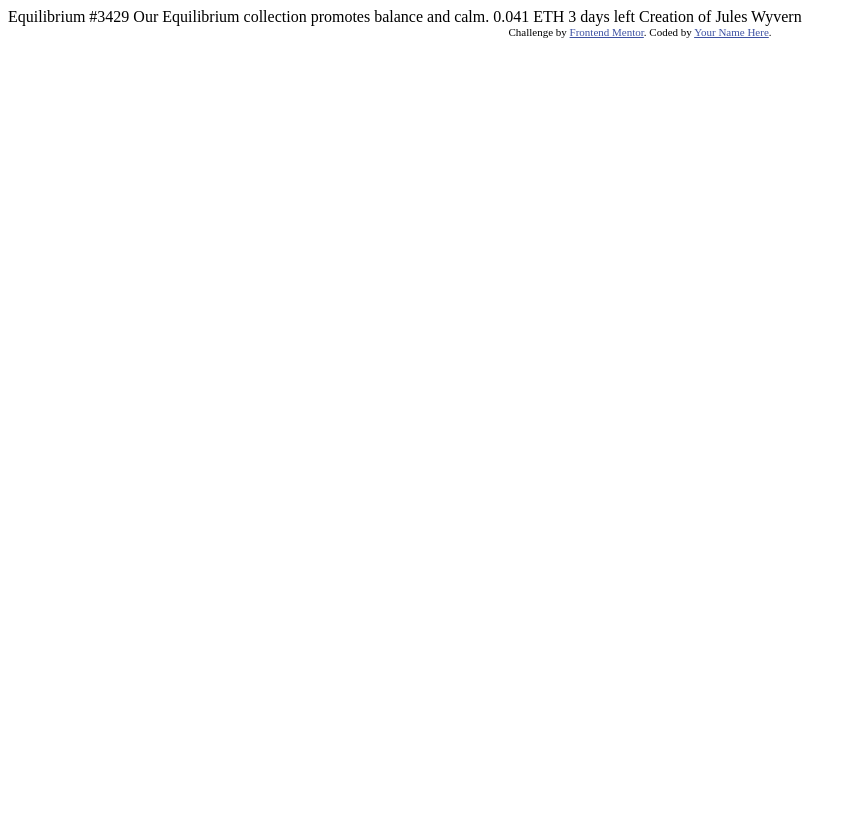
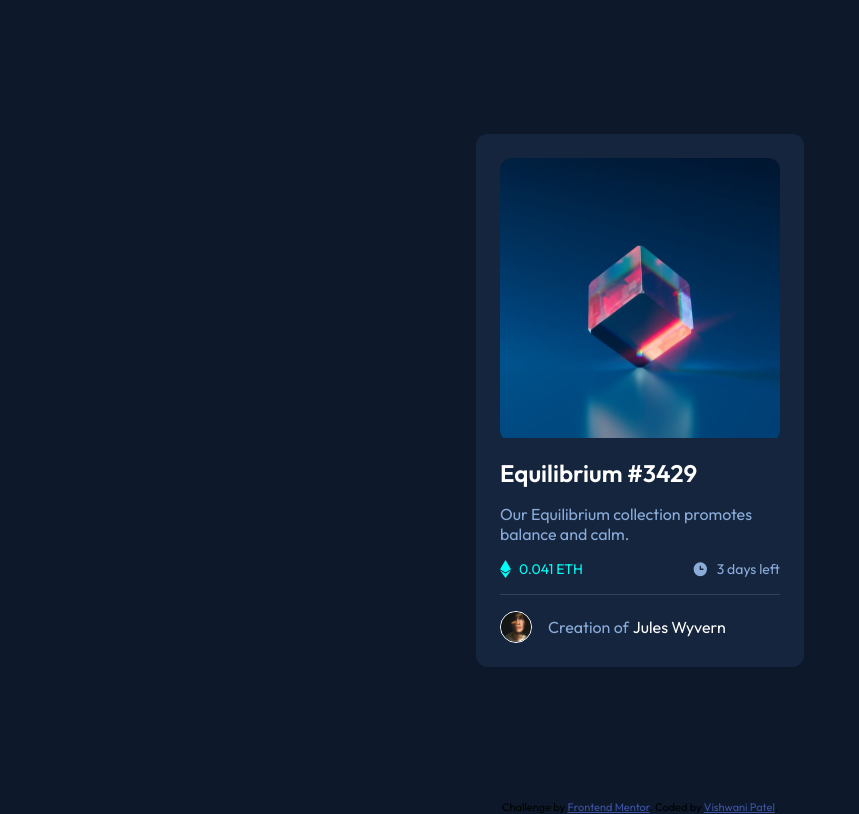
Before and after one commit to VishwaniPatel/NFT-preview-card-component, a plain HTML site: page index.html in a window 1280 px wide. Shown: the whole page, without its empty margins (0-859 px from the left). Drawn offline with Linux system fonts and the light colour scheme.

Commit message:
UI for card component

```diff
--- /dev/null
+++ b/assets/css/style.css
@@ -0,0 +1,90 @@
+/* Adding font-family */
+@import url('https://fonts.googleapis.com/css2?family=Outfit:wght@300;400;600&display=swap');
+/* Global styles */
+* {
+    margin: 0px;
+    padding: 0px;
+    box-sizing: border-box;
+}
+body{
+    height: 100%;
+    width: 100%;
+    background: hsl(217, 54%, 11%);
+    font-family: 'Outfit', sans-serif;
+    font-size: 16px;
+}
+img {
+    height: auto;
+    max-width: 100%;
+}
+/* Helper class */
+.border-radius-12{
+    border-radius: 12px;
+}
+.text-white{
+    color: hsl(0, 0%, 100%);
+}
+.d-flex{
+    display: flex;
+}
+.justify-content-center{
+    justify-content: center;
+}
+.justift-content-space-between{
+    justify-content: space-between;
+}
+.me-1{
+    margin-right: 8px;
+}
+.me-2{
+    margin-right: 16px;
+}
+.ms-1{
+    margin-left: 4px;
+}
+.align-items-center{
+    align-items: center;
+}
+.height-100{
+    height: 100vh;
+}
+.overflow-hidden{
+    overflow: hidden;
+}
+.mb-1{
+    margin-bottom: 1rem;
+}
+.text-light{
+    color: hsl(215, 51%, 70%);
+}
+.text-cyan{
+    color: hsl(178, 100%, 50%);
+}
+.fs-14{
+    font-size: 14px;
+}
+
+.border-top{
+    border-top: solid 1px hsl(215, 32%, 27%);
+}
+.pt-1{
+    padding-top: 1rem;
+}
+
+/* Custom classes */
+.main-wrapper{
+    height: 100vh;
+}
+
+.card{
+    padding: 1.5rem;
+    width: 20.5rem;
+    background-color: hsl(216, 50%, 16%);
+}
+.profile-img-wrapper{
+    height: 2rem;
+    width: 2rem;
+    overflow: hidden;
+    border: solid 1px hsl(0, 0%, 100%);
+    border-radius: 50%;
+}
--- a/index.html
+++ b/index.html
@@ -1,33 +1,74 @@
 <!DOCTYPE html>
 <html lang="en">
   <head>
-  <meta charset="UTF-8">
-  <meta name="viewport" content="width=device-width, initial-scale=1.0"> <!-- displays site properly based on user's device -->
+    <meta charset="UTF-8" />
+    <meta name="viewport" content="width=device-width, initial-scale=1.0" />
+    <!-- displays site properly based on user's device -->
 
-  <link rel="icon" type="image/png" sizes="32x32" href="./images/favicon-32x32.png">
-
+    <link
+      rel="icon"
+      type="image/png"
+      sizes="32x32"
+      href="assets/images/favicon-32x32.png"
+    />
+    <link rel="stylesheet" href="assets/css/style.css" />
     <title>Frontend Mentor | NFT preview card component</title>
 
     <!-- Feel free to remove these styles or customise in your own stylesheet 👍 -->
     <style>
-    .attribution { font-size: 11px; text-align: center; }
-    .attribution a { color: hsl(228, 45%, 44%); }
+      .attribution {
+        font-size: 11px;
+        text-align: center;
+      }
+      .attribution a {
+        color: hsl(228, 45%, 44%);
+      }
     </style>
   </head>
   <body>
-
-  Equilibrium #3429
-
+    <main class="d-flex justify-content-center align-items-center height-100">
+      <div class="card border-radius-12">
+        <div class="overflow-hidden border-radius-12 mb-1">
+          <img src="assets/images/image-equilibrium.jpg" alt="No image found" />
+        </div>
+        <h2 class="text-white mb-1">Equilibrium #3429</h2>
+        <p class="text-light mb-1">
           Our Equilibrium collection promotes balance and calm.
-
-  0.041 ETH
-  3 days left
-
-  Creation of Jules Wyvern
-
+        </p>
+        <div class="d-flex justift-content-space-between mb-1">
+          <div class="d-flex fs-14">
+            <img
+              class="me-1"
+              src="assets/images/icon-ethereum.svg"
+              alt="No image found"
+            />
+            <p class="text-cyan">0.041 ETH</p>
+          </div>
+          <div class="d-flex fs-14">
+            <img
+              class="me-1"
+              src="assets/images/icon-clock.svg"
+              alt="No image found"
+            />
+            <p class="text-light">3 days left</p>
+          </div>
+        </div>
+        <div class="border-top pt-1 d-flex">
+          <div class="profile-img-wrapper me-2">
+            <img src="assets/images/image-avatar.png" alt="Profile image" />
+          </div>
+          <div class="d-flex justify-content-center align-items-center">
+            <p class="text-light">Creation of</p>
+            <p class="text-white ms-1">Jules Wyvern</p>
+          </div>
+        </div>
+      </div>
+    </main>
     <div class="attribution">
-    Challenge by <a href="https://www.frontendmentor.io?ref=challenge" target="_blank">Frontend Mentor</a>.
-    Coded by <a href="#">Your Name Here</a>.
+      Challenge by
+      <a href="https://www.frontendmentor.io?ref=challenge" target="_blank"
+        >Frontend Mentor</a
+      >. Coded by <a href="#">Vishwani Patel</a>.
     </div>
   </body>
 </html>
```
Also changed, not shown: assets/images/favicon-32x32.png (renamed from images/favicon-32x32.png), assets/images/icon-clock.svg (renamed from images/icon-clock.svg), assets/images/icon-ethereum.svg (renamed from images/icon-ethereum.svg), assets/images/icon-view.svg (renamed from images/icon-view.svg), assets/images/image-avatar.png (renamed from images/image-avatar.png), assets/images/image-equilibrium.jpg (renamed from images/image-equilibrium.jpg). Lines whose indentation alone changed are shown as unchanged.
